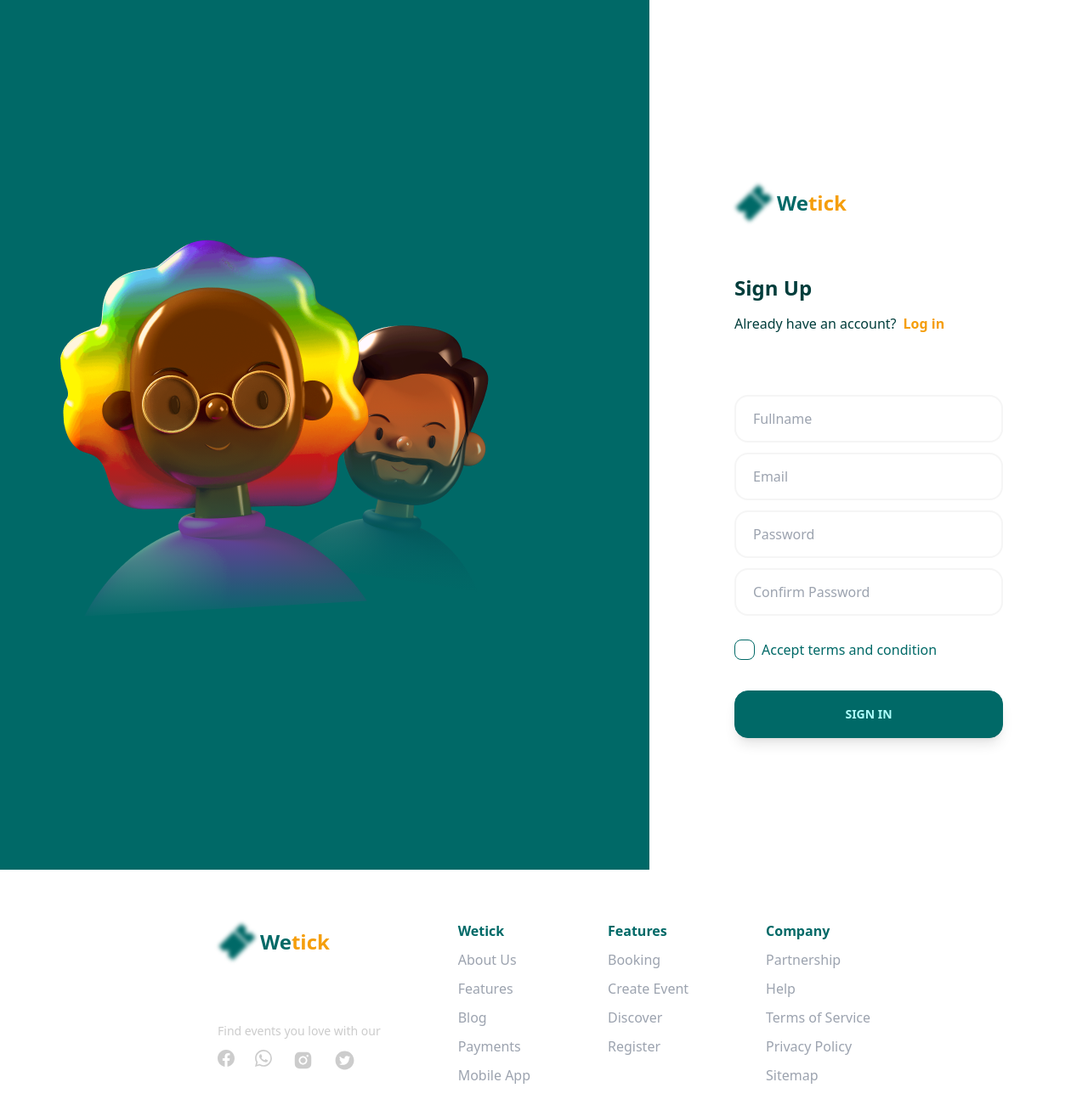
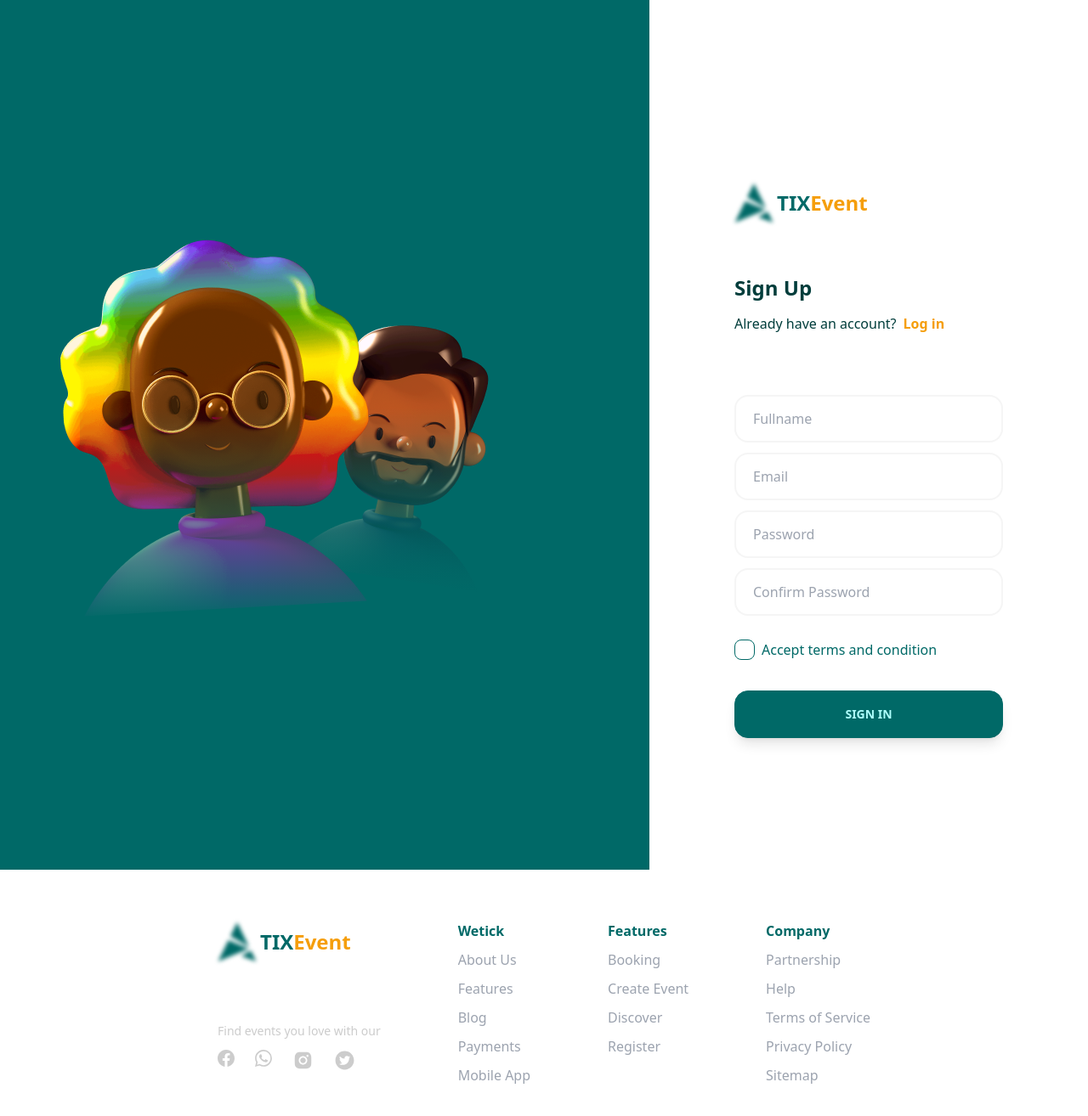
Before and after one commit to putubagus13/fw15-fronend, a React (Vite) app: page /Signin in a window 1280 px wide. Shown: the top 1314 px of the page at 85% size. Built offline with nearby package versions, Linux system fonts and the light colour scheme; no server answers.

Commit message:
fix: change icon

```diff
--- a/src/pages/Search.jsx
+++ b/src/pages/Search.jsx
@@ -8,7 +8,7 @@ import {
         AiFillTwitterCircle,
         AiFillInstagram } from "react-icons/ai"
 import {FiMenu, FiLogOut} from "react-icons/fi"
-import {IoTicketSharp} from "react-icons/io5"
+import {SiArtixlinux} from "react-icons/si"
 import { useDispatch, useSelector } from "react-redux"
 import { logout } from "../redux/reducers/auth"
 
@@ -59,8 +59,8 @@ function Search(){
                     </button>
                     <Link to="/">
                         <div className="flex items-center">
-                            <IoTicketSharp size={50} className="text-primary filter blur-[2.8px] pr-1"/>
-                            <div className="text-primary text-[24px] font-bold" >We</div><div className="text-accent text-[24px] font-bold" >tick</div>
+                            <SiArtixlinux size={50} className="text-primary filter blur-[2.8px] pr-1"/>
+                            <div className="text-primary text-[24px] font-bold" >TIX</div><div className="text-accent text-[24px] font-bold" >Event</div>
                         </div>
                     </Link>
                 </div>
@@ -110,8 +110,8 @@ function Search(){
                 <div className="mb-10">
                     <Link to="/">
                         <div className="flex items-center">
-                            <IoTicketSharp size={50} className="text-primary filter blur-[2.8px] pr-1"/>
-                            <div className="text-primary text-[24px] font-bold" >We</div><div className="text-accent text-[24px] font-bold" >tick</div>
+                            <SiArtixlinux size={50} className="text-primary filter blur-[2.8px] pr-1"/>
+                            <div className="text-primary text-[24px] font-bold" >TIX</div><div className="text-accent text-[24px] font-bold" >Event</div>
                         </div>
                     </Link>
                     <div className="flex gap-2 py-3 text-[14px] font-[400]">Find events you love with our</div>
--- a/src/pages/Signin.jsx
+++ b/src/pages/Signin.jsx
@@ -4,7 +4,7 @@ import {Link, useNavigate } from "react-router-dom"
 import { BsWhatsapp, BsFacebook } from "react-icons/bs"
 import { AiFillTwitterCircle,
         AiFillInstagram } from "react-icons/ai"
-import {IoTicketSharp} from "react-icons/io5"
+import {SiArtixlinux} from "react-icons/si"
 import propTypes from "prop-types"
 import * as Yup from "yup"
 import { Formik } from "formik"
@@ -163,8 +163,8 @@ function Signup(){
                 <div className="px-[30px] w-full md:flex-initial md:pt-[214px] md:w-[516px] md:px-[100px]">
                     <Link to="/">
                         <div className="flex items-center pb-[57px]">
-                            <IoTicketSharp size={50} className="text-primary filter blur-[2.8px] pr-1"/>
-                            <div className="text-primary text-[24px] font-bold" >We</div><div className="text-accent text-[24px] font-bold" >tick</div>
+                            <SiArtixlinux size={50} className="text-primary filter blur-[2.8px] pr-1"/>
+                            <div className="text-primary text-[24px] font-bold" >TIX</div><div className="text-accent text-[24px] font-bold" >Event</div>
                         </div>
                     </Link>
                     <h1 className="text-[24px] font-bold text-secondary" >Sign Up</h1>
@@ -192,8 +192,8 @@ function Signup(){
                 <div className="mb-10">
                     <Link to="/">
                         <div className="flex items-center pb-[57px]">
-                            <IoTicketSharp size={50} className="text-primary filter blur-[2.8px] pr-1"/>
-                            <div className="text-primary text-[24px] font-bold" >We</div><div className="text-accent text-[24px] font-bold" >tick</div>
+                            <SiArtixlinux size={50} className="text-primary filter blur-[2.8px] pr-1"/>
+                            <div className="text-primary text-[24px] font-bold" >TIX</div><div className="text-accent text-[24px] font-bold" >Event</div>
                         </div>
                     </Link>
                     <div className="flex gap-2 py-3 text-[14px] font-[400]">Find events you love with our</div>
--- a/src/pages/Wishlist.jsx
+++ b/src/pages/Wishlist.jsx
@@ -9,7 +9,7 @@ import { AiFillTwitterCircle,
         AiFillInstagram } from "react-icons/ai"
 import { BsWhatsapp, BsFacebook } from "react-icons/bs"
 import {FiLogOut, FiUnlock, FiUser} from "react-icons/fi"
-import {IoTicketSharp} from "react-icons/io5"
+import {SiArtixlinux} from "react-icons/si"
 import MenuBar1 from "../components/MenuBar1"
 import React from "react"
 import { useDispatch, useSelector } from "react-redux"
@@ -51,8 +51,8 @@ function Wishlist(){
                     <MenuBar1 showMenuBarFunc ={setMenuBar} />
                     <Link to="/">
                         <div className="flex items-center">
-                            <IoTicketSharp size={50} className="text-primary filter blur-[2.8px] pr-1"/>
-                            <div className="text-primary text-[24px] font-bold" >We</div><div className="text-accent text-[24px] font-bold" >tick</div>
+                            <SiArtixlinux size={50} className="text-primary filter blur-[2.8px] pr-1"/>
+                            <div className="text-primary text-[24px] font-bold" >TIX</div><div className="text-accent text-[24px] font-bold" >Event</div>
                         </div>
                     </Link>
                 </div>
@@ -181,8 +181,8 @@ function Wishlist(){
                 <div className="mb-10">
                     <Link to="/">
                         <div className="flex items-center">
-                            <IoTicketSharp size={50} className="text-primary filter blur-[2.8px] pr-1"/>
-                            <div className="text-primary text-[24px] font-bold" >We</div><div className="text-accent text-[24px] font-bold" >tick</div>
+                            <SiArtixlinux size={50} className="text-primary filter blur-[2.8px] pr-1"/>
+                            <div className="text-primary text-[24px] font-bold" >TIX</div><div className="text-accent text-[24px] font-bold" >Event</div>
                         </div>
                     </Link>
                     <div className="flex gap-2 py-3 text-[14px] font-[400]">Find events you love with our</div>
```
